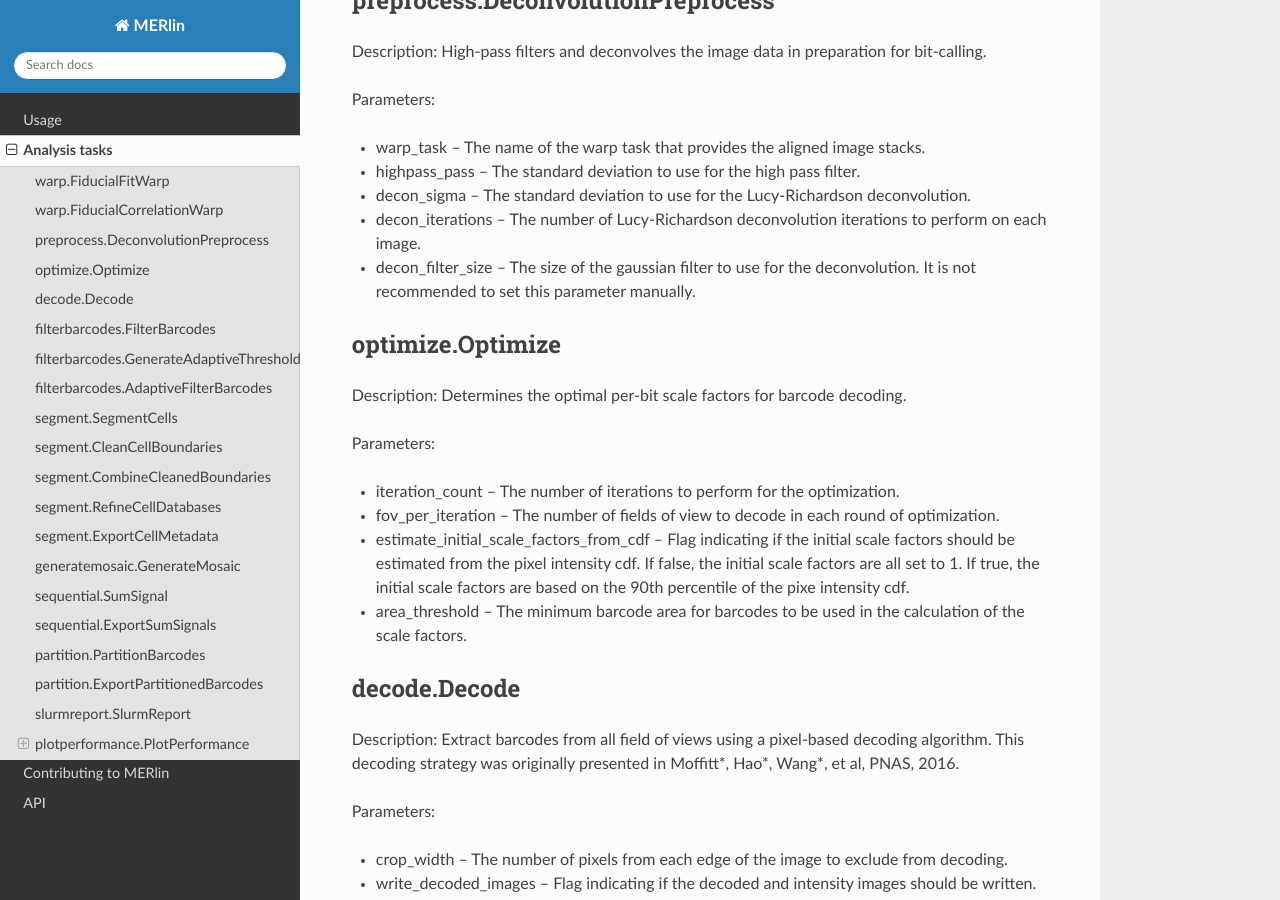
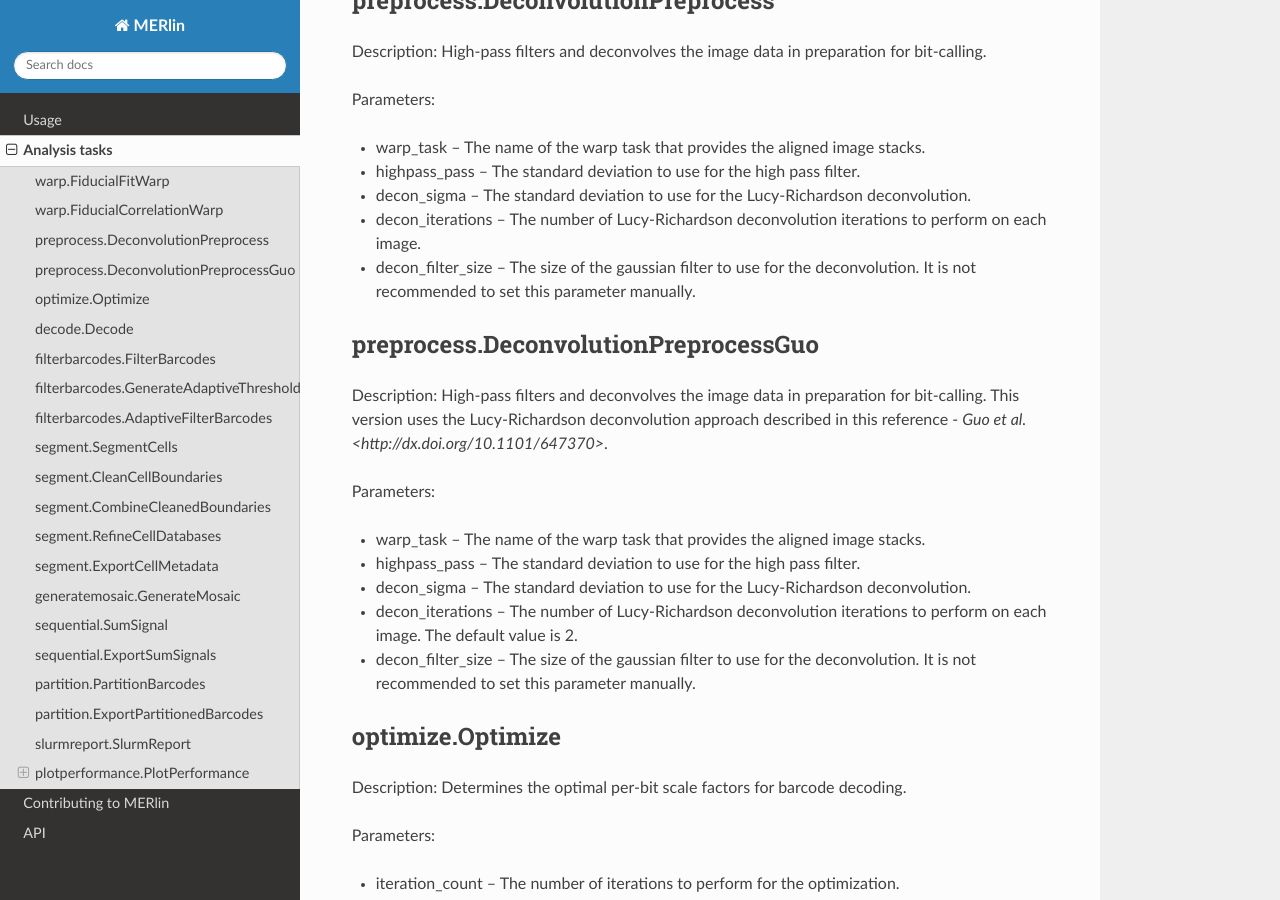
Before and after one commit to emanuega/MERlin, a Sphinx documentation site: the page built from docs/tasks.rst, in a window 1280 px wide and 900 px high, scrolled down 696 px. Built offline with Sphinx 7.4.7 and the Read the Docs theme 2.0.0, drawn with Linux system fonts in a browser that asks for light colours; pages that are not in the unit, such as notebooks, are missing from menus.

Commit message:
Add DeconvolutionPreprocessGuo to the documentation. Update CHANGELOG.

```diff
--- a/docs/tasks.rst
+++ b/docs/tasks.rst
@@ -33,6 +33,19 @@
 * highpass\_pass -- The standard deviation to use for the high pass filter.
 * decon\_sigma -- The standard deviation to use for the Lucy-Richardson deconvolution.
 * decon\_iterations -- The number of Lucy-Richardson deconvolution iterations to perform on each image.
+* decon\_filter\_size -- The size of the gaussian filter to use for the deconvolution. It is not recommended to set this parameter manually.
+
+preprocess.DeconvolutionPreprocessGuo
+--------------------------------------
+
+Description: High-pass filters and deconvolves the image data in preparation for bit-calling. This version uses the Lucy-Richardson deconvolution approach described in this reference - `Guo et al. <http://dx.doi.org/10.1101/647370>`.
+
+Parameters:
+
+* warp\_task -- The name of the warp task that provides the aligned image stacks.
+* highpass\_pass -- The standard deviation to use for the high pass filter.
+* decon\_sigma -- The standard deviation to use for the Lucy-Richardson deconvolution.
+* decon\_iterations -- The number of Lucy-Richardson deconvolution iterations to perform on each image. The default value is 2.
 * decon\_filter\_size -- The size of the gaussian filter to use for the deconvolution. It is not recommended to set this parameter manually.
 
 optimize.Optimize
```
Also changed, not shown: CHANGELOG.md (+4 -0 lines).
